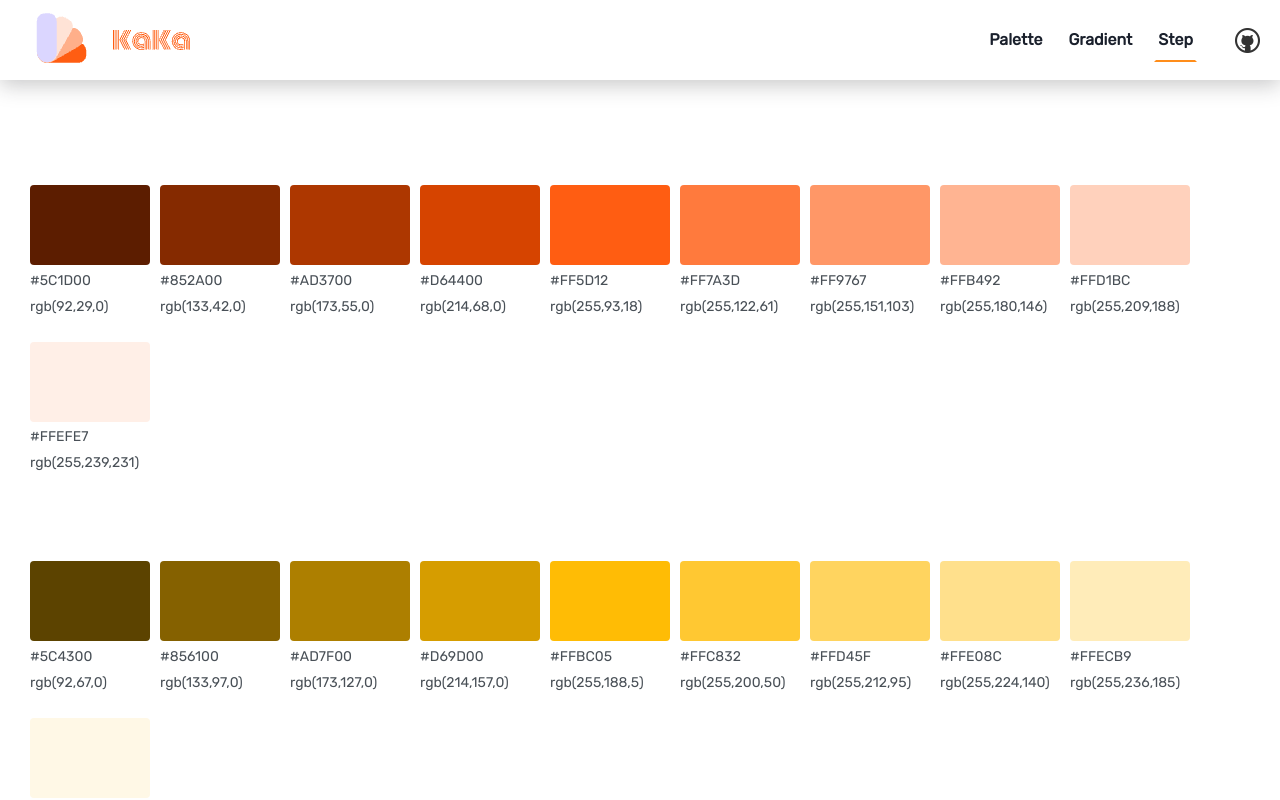
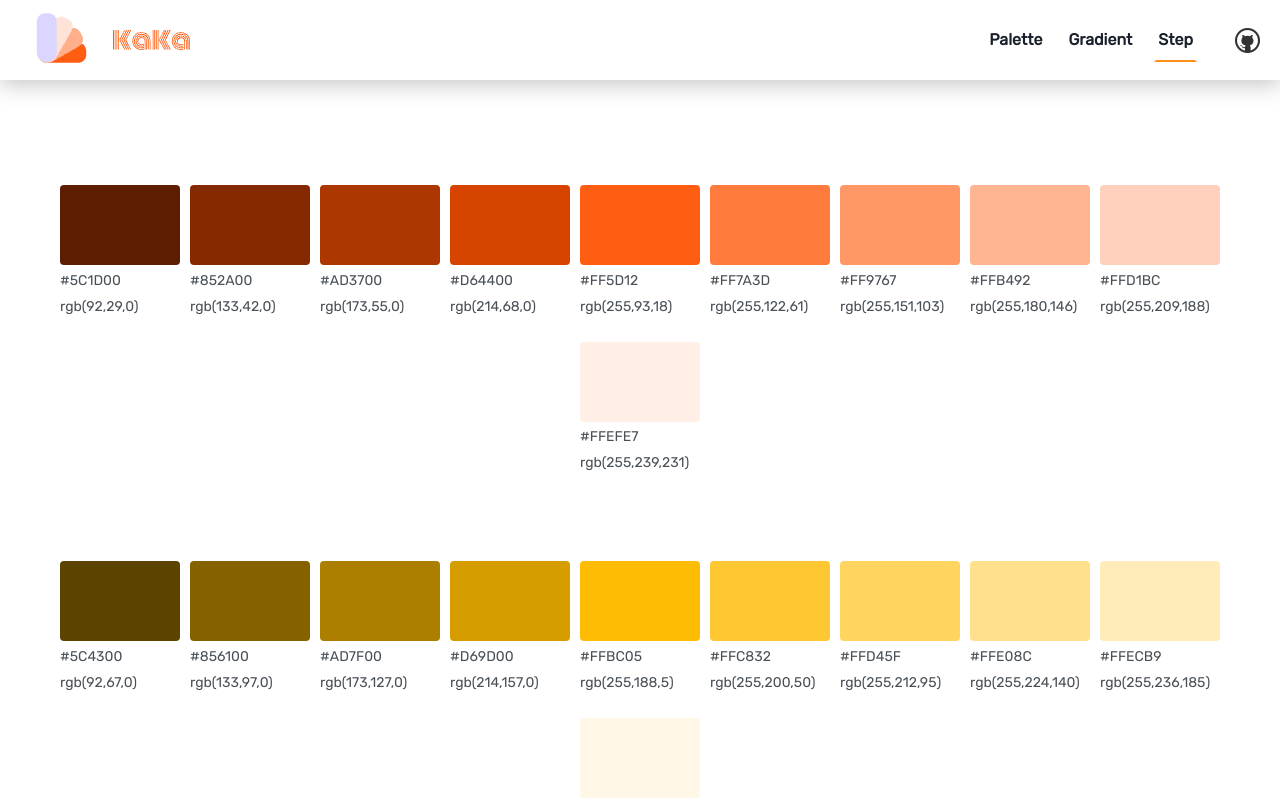
Before and after one commit to afterwork-design/color-card, a Next.js app: page /step in a window 1280 px wide. Shown: the top 800 px of the page. Built offline with nearby package versions, Linux system fonts and the light colour scheme.

Commit message:
update style

```diff
--- a/src/components/step/index.tsx
+++ b/src/components/step/index.tsx
@@ -47,6 +47,8 @@ const Step: FC = () => {
                                 rowGap="25px"
                                 p="15px"
                                 flexWrap="wrap"
+                                justifyContent="center"
+                                w="100%"
                             >
                                 {
                                     stpeColor.map((hex) => (
```
